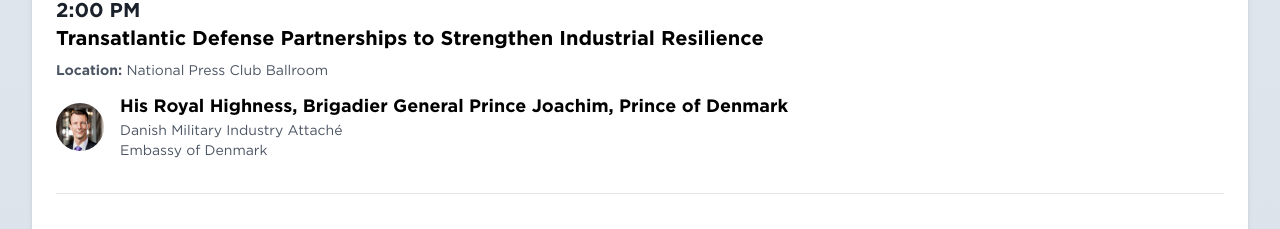
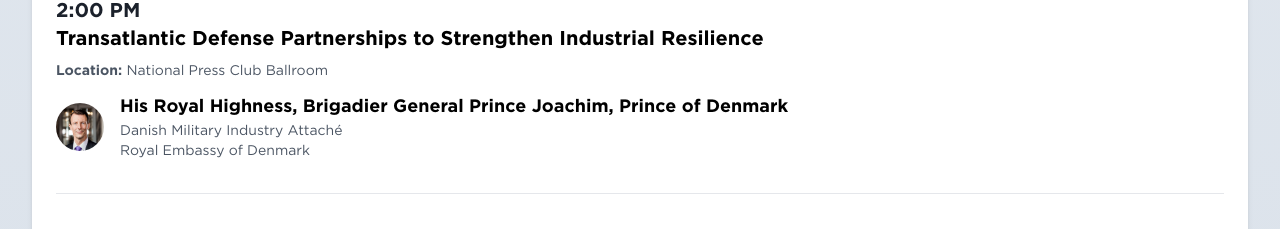
Before and after one commit to masonym/ada-website, a Next.js app: page /events/2025-defense-industry-forecast/agenda in a window 1280 px wide. Shown: the part 3274-3503 px from the top of the page. Built offline with nearby package versions, Linux system fonts and the light colour scheme.

Commit message:
Speaker updates

```diff
--- a/src/constants/schedules.tsx
+++ b/src/constants/schedules.tsx
@@ -124,7 +124,7 @@
                         speakers: [{
                             name: "His Royal Highness, Brigadier General Prince Joachim, Prince of Denmark",
                             title: "Danish Military Industry Attaché",
-                            affiliation: "Embassy of Denmark",
+                            affiliation: "Royal Embassy of Denmark",
                             photo: "/speakers/joachim_christian.png"
                         }]
                     },
--- a/src/constants/speakers.ts
+++ b/src/constants/speakers.ts
@@ -54,7 +54,7 @@
                 image: "/speakers/joachim_christian.png",
                 name: "His Royal Highness, Brigadier General Prince Joachim, Prince of Denmark",
                 position: "Danish Military Industry Attaché",
-                company: "Embassy of Denmark",
+                company: "Royal Embassy of Denmark",
                 bio: `
                 Joachim Holger Waldemar Christian, Prince of Denmark, Count of Monpezat, was born on 7 June 1969. His Royal Highness Prince Joachim is the son of HM Queen Margrethe II and Prince Henrik of Denmark (d. 2018). He is included in the order of succession to the Throne and may act as Regent when HM The Queen and HRH Crown Prince Frederik are abroad.
                 <br><br>
```
